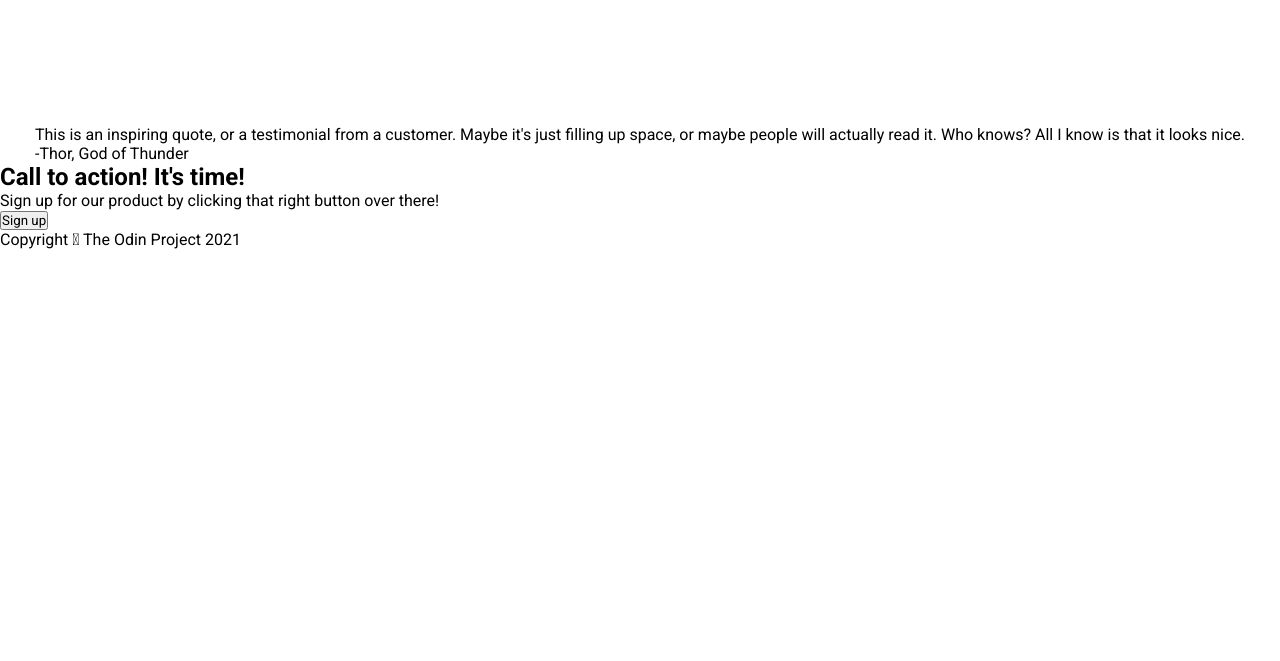
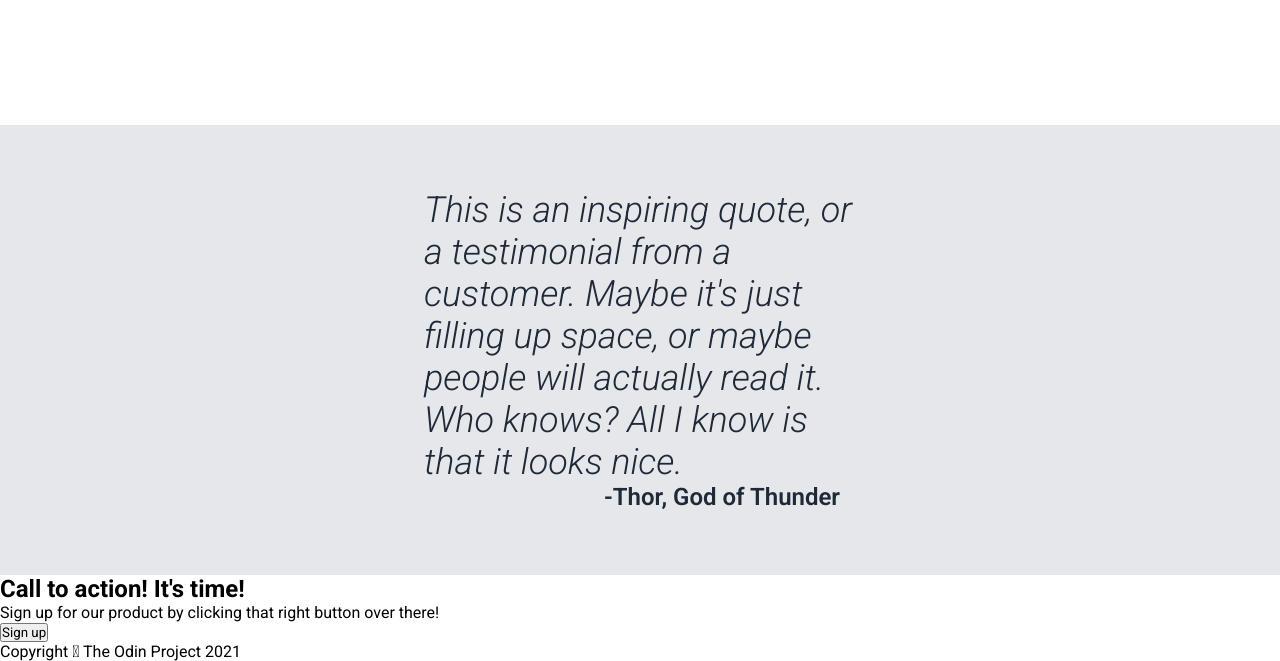
Before and after one commit to RahmatAT11/odin-landing-page, a plain HTML site: page index.html in a window 1280 px wide. Shown: the part 824-1485 px from the top of the page. Before the commit the page ends 1073 px from the top, so only its background shows below. Drawn offline with Linux system fonts and the light colour scheme.

Commit message:
feat: Finish styling the quote section

```diff
--- a/index.html
+++ b/index.html
@@ -66,7 +66,7 @@
           Maybe it's just filling up space, or maybe people will actually
           read it. Who knows? All I know is that it looks nice.
         </p>
-        <p>-Thor, God of Thunder</p>
+        <p id="name">-Thor, God of Thunder</p>
       </div>
     </main>
     <section>
--- a/style.css
+++ b/style.css
@@ -150,3 +150,26 @@ main {
 }
 
 /* Quote Content */
+.quote-content {
+    background-color: #e5e7eb;
+    color: #1f2937;
+    padding: 64px 424px;
+
+    display: flex;
+    flex-direction: column;
+    align-items: center;
+}
+
+.quote-content p {
+    font-size: 36px;
+    font-style: italic;
+    font-weight: 300;
+}
+
+.quote-content #name {
+    font-size: 24px;
+    font-weight: 600;
+    margin-right: 16px;
+    align-self: flex-end;
+    font-style: normal;
+}
```
